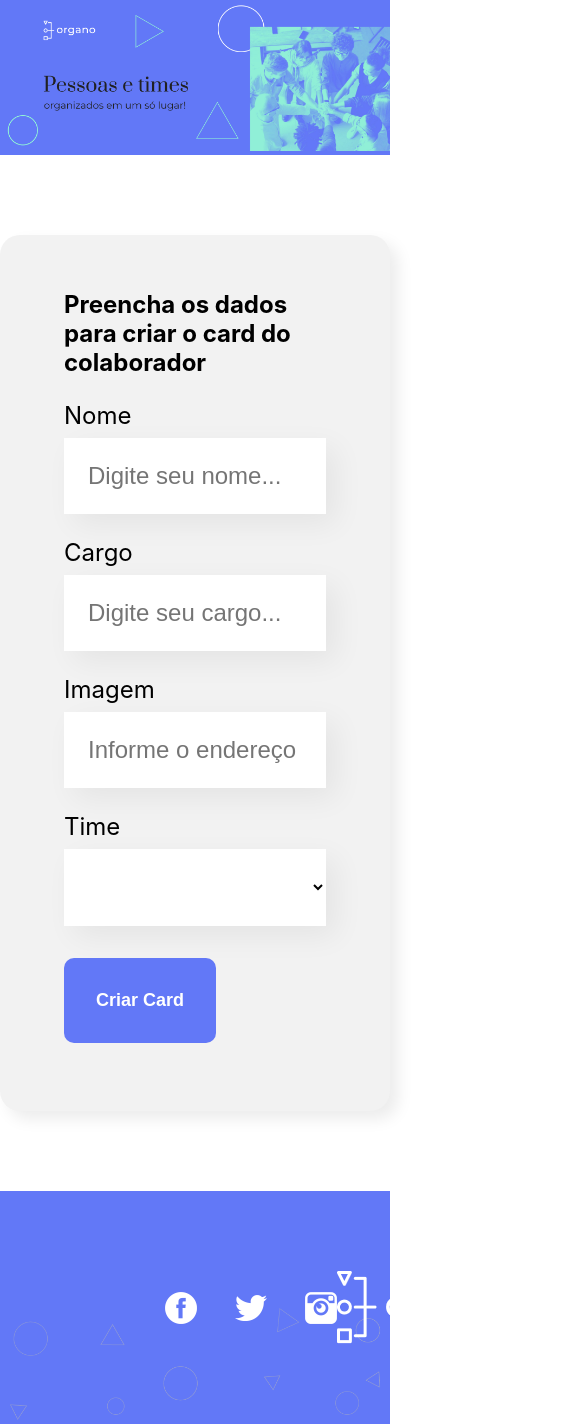
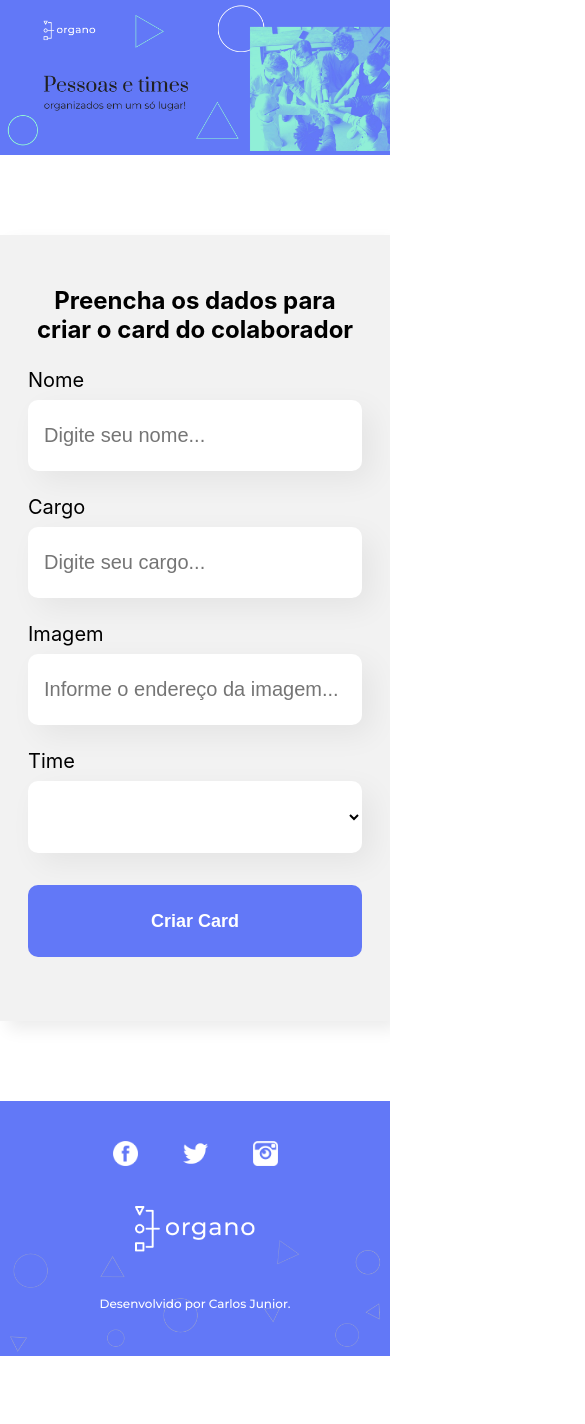
Before and after one commit to carloshrjunior/organo, a React (Create React App) app: page / in a window 390 px wide. Shown: the top 1424 px of the page, 585 px wide, since content can reach past the window. After the commit the page ends 1356 px from the top, so only its background shows below. Built offline with nearby package versions, Linux system fonts and the light colour scheme.

Commit message:
Adding responsiveness

```diff
--- a/src/componentes/Botao/Botao.css
+++ b/src/componentes/Botao/Botao.css
@@ -7,7 +7,7 @@
 
     cursor: pointer;
 
-    font-size: 18px;
+    font-size: 1.125rem;
     font-weight: 700;
 
     margin: 2rem 0;
@@ -18,3 +18,11 @@
 .botao:hover {
     color: #95FFD4;
 }
+
+@media screen and (min-width: 360px) and (max-width: 640px) {
+    .botao {
+        padding: 1.575rem;
+
+        width: 100%;
+    }
+}
--- a/src/componentes/CampoTexto/CampoTexto.css
+++ b/src/componentes/CampoTexto/CampoTexto.css
@@ -13,6 +13,7 @@
 .campo_texto input {
   background-color: #fff;
   border: none;
+  border-radius: 10px;
   box-shadow: 10px 10px 30px rgba(0, 0, 0, 0.06);
   box-sizing: border-box;
 
@@ -22,3 +23,15 @@
 
   width: 100%;
 }
+
+@media screen and (min-width: 360px) and (max-width: 640px) {
+  .campo_texto label {
+    font-size: 1.25rem;
+  }
+
+  .campo_texto input {
+    font-size: 1.25rem;
+
+    padding: 1.5rem 1rem;
+  }
+}
--- a/src/componentes/Footer/Footer.css
+++ b/src/componentes/Footer/Footer.css
@@ -20,7 +20,7 @@
   width: 32px;
 }
 
-footer image {
+footer > img {
   width: 166px;
 }
 
@@ -33,3 +33,28 @@
 
   line-height: 1.5rem;
 }
+
+@media screen and (min-width: 360px) and (max-width: 1120px) {
+  footer {
+    flex-direction: column;
+    gap: 2.5rem;
+    padding: 40px 20px;
+  }
+
+  .social-media {
+    gap: 45px;
+  }
+
+  .social-media a, .social-media a > img {
+    height: 25px;
+    width: 25px;
+  }
+
+  footer > img {
+    width: 120px;
+  }
+
+  footer span {
+    font-size: .75rem;
+  }
+}
--- a/src/componentes/Formulario/Formulario.css
+++ b/src/componentes/Formulario/Formulario.css
@@ -14,3 +14,17 @@
 
   max-width: 80%;
 }
+
+@media screen and (min-width: 360px) and (max-width: 640px) {
+  .formulario form {
+    border-radius: 0;
+
+    padding: 2rem 1.75rem;
+
+    max-width: 100%;
+  }
+
+  .formulario form > h2 {
+    text-align: center;
+  }
+}
--- a/src/componentes/ListaSuspensa/ListaSuspensa.css
+++ b/src/componentes/ListaSuspensa/ListaSuspensa.css
@@ -13,6 +13,7 @@
 .lista_suspensa select {
     background-color: #fff;
     border: none;
+    border-radius: 10px;
     box-shadow: 10px 10px 30px rgba(0, 0, 0, 0.06);
     box-sizing: border-box;
 
@@ -22,3 +23,15 @@
 
     width: 100%;
 }
+
+@media screen and (min-width: 360px) and (max-width: 640px) {
+    .lista_suspensa label {
+        font-size: 1.25rem;
+      }
+
+      .lista_suspensa select {
+        font-size: 1.25rem;
+
+        padding: 1.5rem 1rem;
+      }
+}
```
